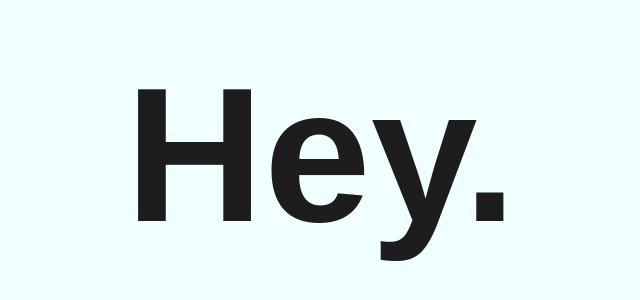
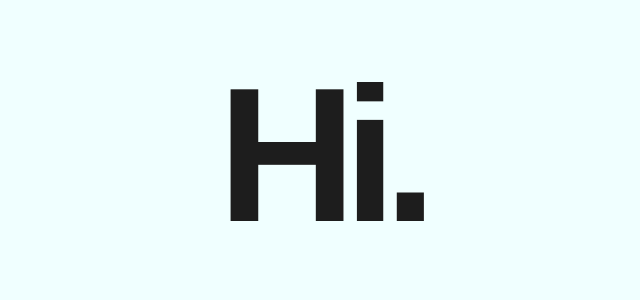
Before and after one commit to DGittings/danielgittings.com, a plain HTML site: page index.html in a window 1280 px wide. Shown: the part 246-546 px from the top of the page, without its empty margins (319-959 px from the left). Drawn offline with Linux system fonts and the light colour scheme.

Commit message:
Update spacing

```diff
--- a/index.html
+++ b/index.html
@@ -24,13 +24,14 @@
       font-family: arial;
       margin: 0;
       color: #1d1d1d;
+      letter-spacing: -13px;
     }
   </style>
 
 </head>
 
 <body>
-  <h1>Hey.</h1>
+  <h1>Hi.</h1>
 </body>
 
 </html>
```
